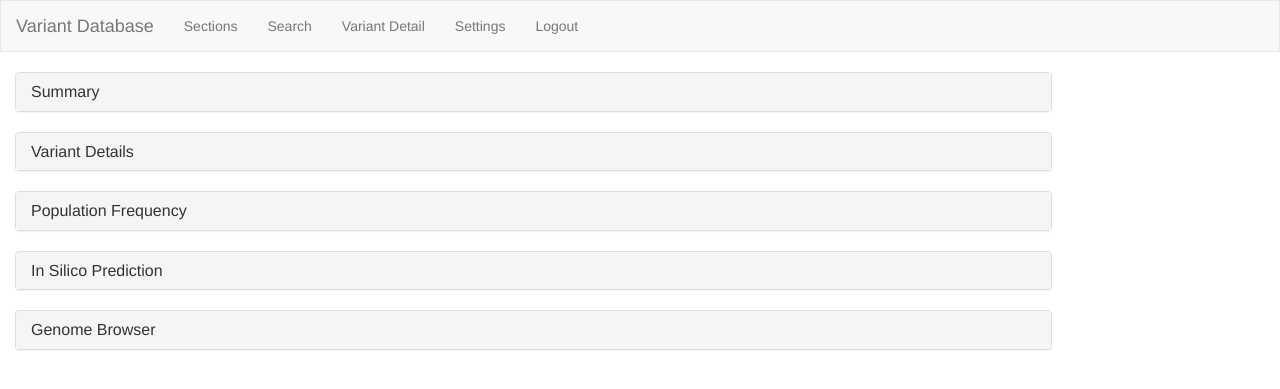
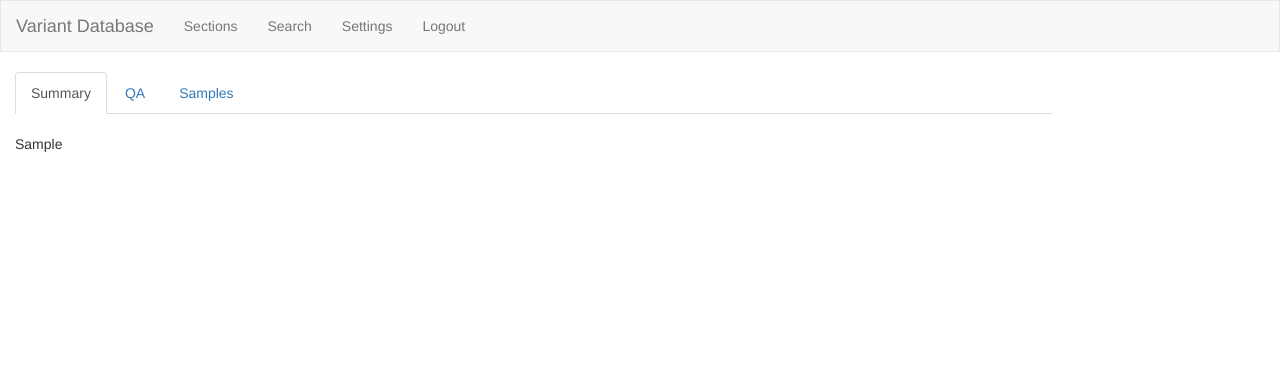
Before and after one commit to WMRGL/VariantDatabase, a Django app: template VariantDatabase/templates/VariantDatabase/variant_detail.html in a window 1280 px wide. Shown: the top 389 px of the page. Run offline with Django 3.2, Linux system fonts and the light colour scheme; the template is opened without the code that fills it: most values are stand-ins (such as "Sample title", 1, 10 or a date in 2020); some libraries are stand-ins or nearby versions.

Commit message:
1) Added variant detail page = that works! 2)Added comments 3) improved upload

```diff
--- a/VariantDatabase/templates/VariantDatabase/base.html
+++ b/VariantDatabase/templates/VariantDatabase/base.html
@@ -13,8 +13,6 @@
   <script src="https://maxcdn.bootstrapcdn.com/bootstrap/3.3.7/js/bootstrap.min.js"></script>
 
   <script src="{% static 'js/js.js' %}"></script>
-
-
 
   <link rel="stylesheet" href= "{% static 'css/default.css' %}">
 
@@ -51,7 +49,6 @@
 
             <li><a href="{% url 'list_sections' %}">Sections</a></li>
             <li><a href="{% url 'search_page' %}">Search</a></li>
-            <li><a href="{% url 'variant_detail' %}">Variant Detail</a></li>
             <li><a href="{% url 'settings' %}">Settings</a></li>
 
 
--- a/VariantDatabase/templates/VariantDatabase/error.html
+++ b/VariantDatabase/templates/VariantDatabase/error.html
@@ -1,6 +1,8 @@
 {% extends 'VariantDatabase/base.html' %}
 
   {% block content %}
+
+  <p> An error has occured </p>
 
 
 {{message}}
--- a/VariantDatabase/templates/VariantDatabase/list_sample_variants.html
+++ b/VariantDatabase/templates/VariantDatabase/list_sample_variants.html
@@ -47,6 +47,7 @@
 
 
 				<th data-defaultsort='disabled'> GENOTYPE </th>
+				<th data-defaultsort='disabled'> Detail </th>
 
 
 			</tr>
@@ -77,6 +78,7 @@
 
 
 					<td> {{ variant.genotype}} </td>
+					<td><a href="{% url 'variant_detail' pk_sample=sample.pk variant_hash=variant.hash_id  %}"> click  </a> </td>
 
 
 				</tr>
--- a/VariantDatabase/templates/VariantDatabase/list_sections.html
+++ b/VariantDatabase/templates/VariantDatabase/list_sections.html
@@ -3,9 +3,6 @@
   {% block content %}
 
   	<br>
-
-
-
 
 	 <ul class="nav nav-tabs">
 
--- a/VariantDatabase/templates/VariantDatabase/list_worksheet_samples.html
+++ b/VariantDatabase/templates/VariantDatabase/list_worksheet_samples.html
@@ -7,10 +7,6 @@
   	<div class="alert alert-info">
   		You are viewing information relating to: <strong> {{ samples_in_worksheet.0.worksheet }} </strong>
 	</div>
-
-
-
-
 
    <ul class="nav nav-tabs">
 
--- a/VariantDatabase/templates/VariantDatabase/upload.html
+++ b/VariantDatabase/templates/VariantDatabase/upload.html
@@ -5,14 +5,18 @@
 	<br>
 
 	<form method="POST" >{% csrf_token %}
+
 	{% for field in form %}
+
 	<fieldset class="control-group">
+
 	    <label class="control-label" for="id_{{ field.name }}">{{ field.label }}</label>
 	    	<div class="controls">
 	        	{{ field }}
 	        	<p class="help-text">{{ field.help_text }} </p>
 	    	</div>
 	</fieldset>
+
 	{% endfor %}
 
 	<br>
@@ -20,6 +24,7 @@
 	<br>
 
 	 <button type="submit" class="save btn btn-default">Save</button>
+
 	</form>
 
 
--- a/VariantDatabase/templates/VariantDatabase/variant_detail.html
+++ b/VariantDatabase/templates/VariantDatabase/variant_detail.html
@@ -3,77 +3,46 @@
   {% block content %}
   <br>
 
+   <ul class="nav nav-tabs">
 
-  <div class="panel-group">
-    <div class="panel panel-default">
-      <div class="panel-heading">
-        <h4 class="panel-title">
-          <a data-toggle="collapse" href="#collapse1">Summary</a>
-        </h4>
-      </div>
-      <div id="collapse1" class="panel-collapse collapse">
-        <div class="panel-body">Panel Body</div>
+    <li class="active"><a data-toggle="tab" href="#summary">Summary</a></li>
+    <li><a data-toggle="tab" href="#QA">QA</a></li>
+    <li><a data-toggle="tab" href="#samples">Samples</a></li>
 
-      </div>
-    </div>
+  </ul>
+
+  <br>
+
+  <div class="tab-content">
+
+
+    <div id="summary" class="tab-pane fade in active">
+
+    {{ variant_sample_data }}
+
+
   </div>
 
-     <div class="panel-group">
-    <div class="panel panel-default">
-      <div class="panel-heading">
-        <h4 class="panel-title">
-          <a data-toggle="collapse" href="#collapse2">Variant Details</a>
-        </h4>
-      </div>
-      <div id="collapse2" class="panel-collapse collapse">
-        <div class="panel-body">Panel Body</div>
+  <div id="QA" class="tab-pane fade">
 
-      </div>
-    </div>
+  <p> QA goes here </p>
+
   </div>
 
-    <div class="panel-group">
-    <div class="panel panel-default">
-      <div class="panel-heading">
-        <h4 class="panel-title">
-          <a data-toggle="collapse" href="#collapse3">Population Frequency</a>
-        </h4>
-      </div>
-      <div id="collapse3" class="panel-collapse collapse">
-        <div class="panel-body">Panel Body</div>
 
-      </div>
-    </div>
+  <div id="samples" class="tab-pane fade">
+
+  {% for var in variant.get_samples_with_variant %}
+
+  <p> {{ var.sample.name }} </p>
+
+  {% endfor %}
+
   </div>
 
-    <div class="panel-group">
-    <div class="panel panel-default">
-      <div class="panel-heading">
-        <h4 class="panel-title">
-          <a data-toggle="collapse" href="#collapse4">In Silico Prediction</a>
-        </h4>
-      </div>
-      <div id="collapse4" class="panel-collapse collapse">
-        <div class="panel-body">Panel Body</div>
-
-      </div>
-    </div>
-  </div>
-
-      <div class="panel-group">
-    <div class="panel panel-default">
-      <div class="panel-heading">
-        <h4 class="panel-title">
-          <a data-toggle="collapse" href="#collapse5">Genome Browser</a>
-        </h4>
-      </div>
-      <div id="collapse5" class="panel-collapse collapse">
-        <div class="panel-body">Panel Body</div>
-
-      </div>
-    </div>
   </div>
 
 
 
+
   {% endblock %}
--- a/VariantDatabase/urls.py
+++ b/VariantDatabase/urls.py
@@ -6,7 +6,7 @@ urlpatterns = [ url(r'^$', views.home_page, name='home_page'),
 				url(r'^sections$', views.list_sections, name='list_sections'),
 				url(r'^worksheet/(?P<pk_worksheet>\d+)/$', views.list_worksheet_samples, name='list_worksheet_samples'),
 				url(r'^sample/(?P<pk_sample>\d+)/$', views.list_sample_variants, name='list_sample_variants'),
-				url(r'^variant_detail$', views.variant_detail, name='variant_detail'),
+				url(r'^variant_detail/(?P<pk_sample>\d+)/(?P<variant_hash>\w+)/$', views.variant_detail, name='variant_detail'),
 				url(r'^settings$', views.settings, name='settings'),
 				url(r'^upload$', views.upload_sample, name='upload_sample'),
 				url(r'^error$', views.error, name='error'),
```
Also changed, not shown: VariantDatabase/Pysam/pysam_extract.py (+10 -0 lines), VariantDatabase/models.py (+34 -2 lines), VariantDatabase/views.py (+116 -36 lines). Lines whose indentation alone changed are shown as unchanged.
